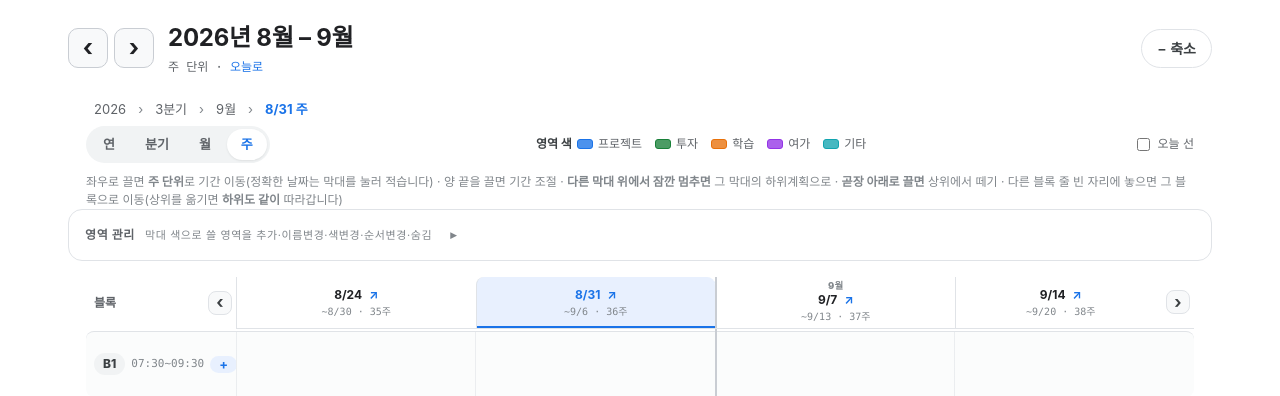
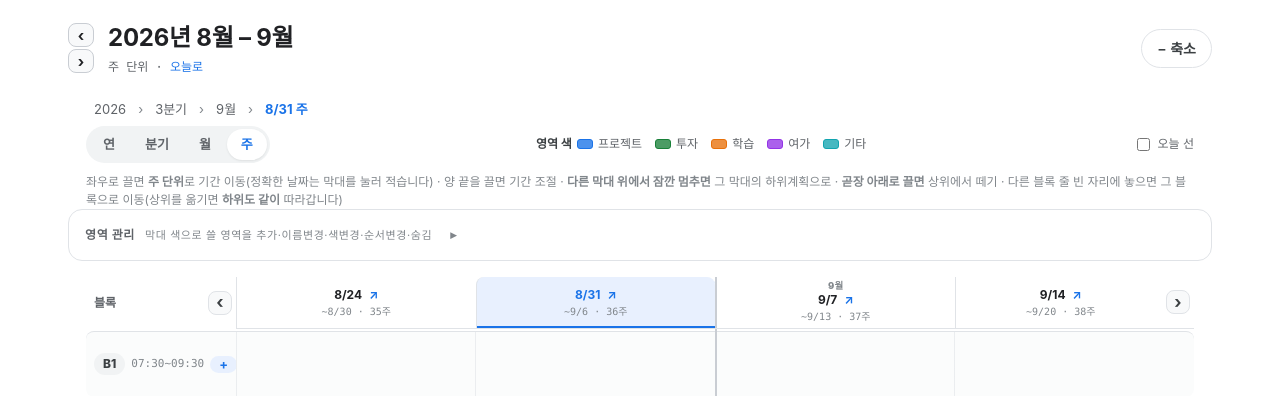
Before and after one commit to makitjung/6block, a FastAPI app: page /plan in a window 1280 px wide. Shown: the part 62-458 px from the top of the page. Run offline with FastAPI, Linux system fonts and the light colour scheme; data comes from the database, SQL or seed files in the repository; data that the repository does not hold is empty.

Commit message:
상단 날짜 옆 화살표를 다시 세로 한 줄로 되돌리고 크기를 줄인다
가로로 나란히 놓고 40x40 으로 키웠더니 날짜 옆에서 너무 컸다. 예전처럼 위아래
한 줄로 쌓고, 두 개를 합친 높이(24+24+간격2=50px)가 옆 날짜 덩이(큰 글씨+작은 글씨)
높이와 같아지도록 26x24 로 줄였다. 작아도 알아보도록 테두리와 바탕은 남긴다.

간트 열 머리의 ‹ › 는 이번 변경과 무관하게 그대로다.

확인: 오늘·주간·장기 세 화면 모두 세로 1열이고 묶음 높이가 날짜 덩이와 0~1px 차이.
스모크 200개 통과.

Co-Authored-By: Claude Opus 5 <noreply@anthropic.com>

```diff
--- a/app/static/style.css
+++ b/app/static/style.css
@@ -253,12 +253,13 @@ textarea::placeholder, input::placeholder { color: var(--text-subtle); }
     align-items: center; gap: 14px; margin-bottom: 16px;
 }
 /* 날짜·주 이동 화살표(‹ ›)는 위아래로 쌓아 가로 폭을 아낀다. 오늘·주간·장기 공통 */
-/* 기간 이동(이전·다음)은 가장 자주 누르는 버튼이라 크고 또렷하게 둔다.
-   세로로 쌓으면 하나하나가 납작해지고 폰에서 hero 가 길어져, 가로로 나란히 놓는다. */
-.hero-nav { display: flex; flex-direction: row; gap: 6px; }
+/* 기간 이동(이전·다음)은 날짜 왼쪽에 위아래로 한 줄로 쌓는다. 두 개를 합친 높이가
+   옆 날짜 덩이(큰 글씨 + 작은 글씨)와 같아지도록 잡아 나란히 떨어진다.
+   크기는 작아도 테두리와 바탕을 줘서 단추라는 것이 보이게 한다. */
+.hero-nav { display: flex; flex-direction: column; gap: 2px; }
 .hero-nav .icon-btn {
-    width: 40px; height: 40px; border-radius: var(--r-md);
-    font-size: 24px; font-weight: 700;
+    width: 26px; height: 24px; border-radius: var(--r-sm);
+    font-size: 15px; font-weight: 700;
     color: var(--text); background: var(--surface-2); border-color: var(--border-strong);
 }
 .hero-nav .icon-btn:hover {
```
